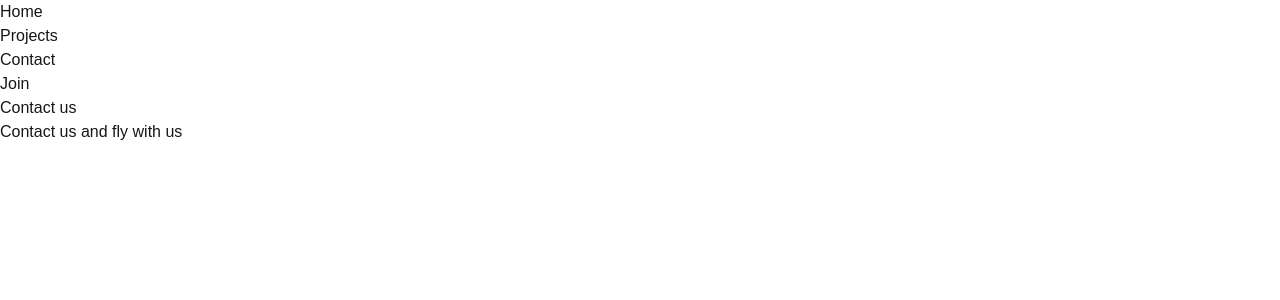
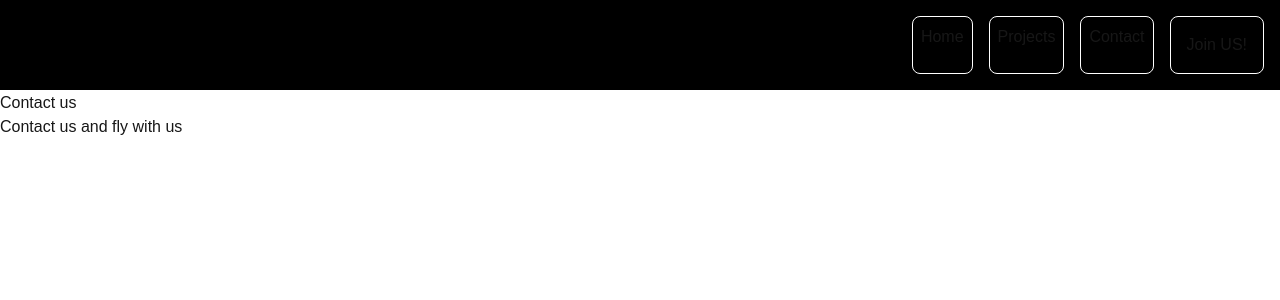
Before and after one commit to SKN-vFly/main-site, a Next.js app: page /en/contact in a window 1280 px wide. Shown: the top 300 px of the page. Built offline with nearby package versions, Linux system fonts and the light colour scheme.

Commit message:
styling navbar

```diff
--- a/components/Navbar.tsx
+++ b/components/Navbar.tsx
@@ -1,3 +1,4 @@
+"use-client";
 import React from "react";
 import { useTranslations } from "next-intl";
 import { Link } from "@/i18n/routing";
@@ -5,18 +6,18 @@ import { Link } from "@/i18n/routing";
 const Navbar = () => {
   const t = useTranslations("Components.Navbar");
   return (
-    <nav>
-      <ul>
-        <li>
+    <nav className="p-4 bg-black border-b border-white">
+      <ul className="flex justify-end space-x-4 ">
+        <li className={"border border-white p-2 rounded-lg"}>
           <Link href="/">{t("home")}</Link>
         </li>
-        <li>
+        <li className={"border border-white p-2 rounded-lg"}>
           <Link href="projects">{t("projects")}</Link>
         </li>
-        <li>
+        <li className={"border border-white p-2 rounded-lg"}>
           <Link href="contact">{t("contact")}</Link>
         </li>
-        <li>
+        <li className={"border border-white p-4 rounded-lg"}>
           <Link href="join-us">{t("join")}</Link>
         </li>
       </ul>
--- a/localizations/en.json
+++ b/localizations/en.json
@@ -20,7 +20,7 @@
       "home": "Home",
       "projects": "Projects",
       "contact": "Contact",
-      "join": "Join"
+      "join": "Join US!"
     }
   }
 }
```
